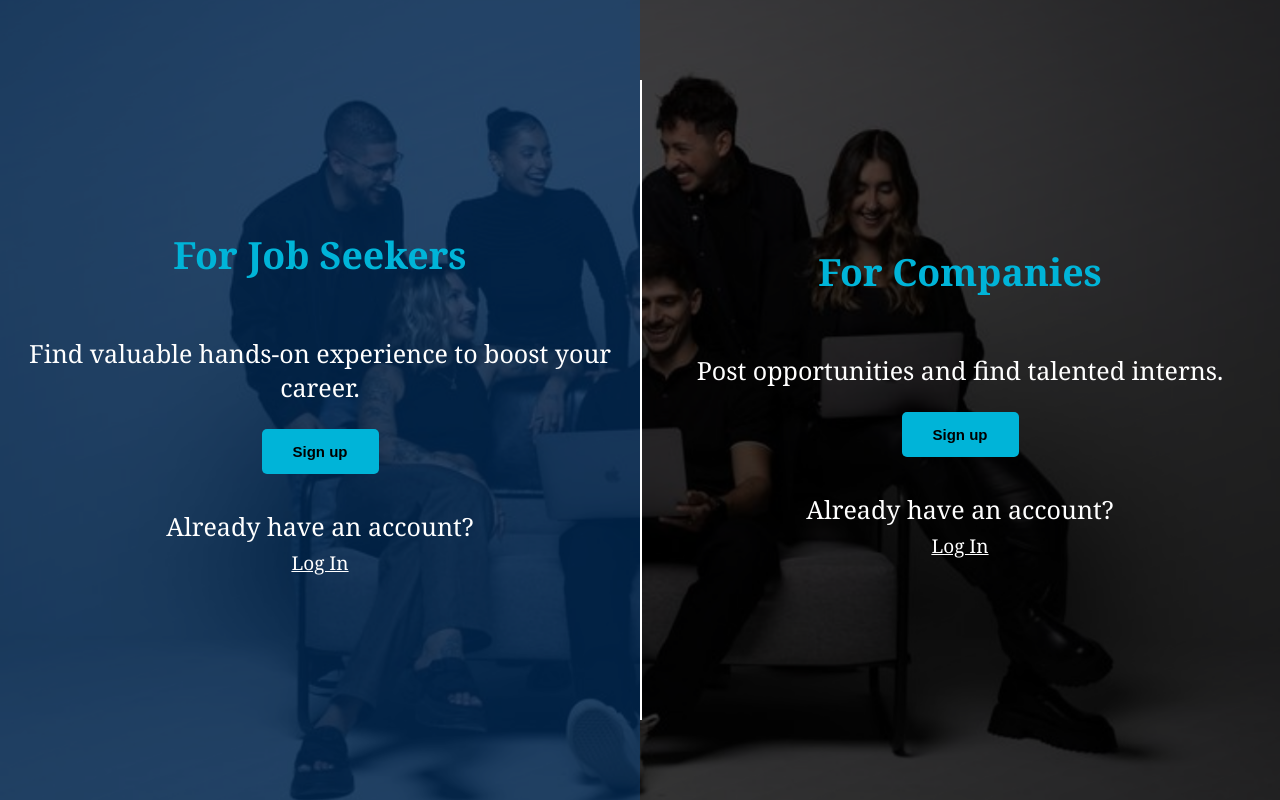
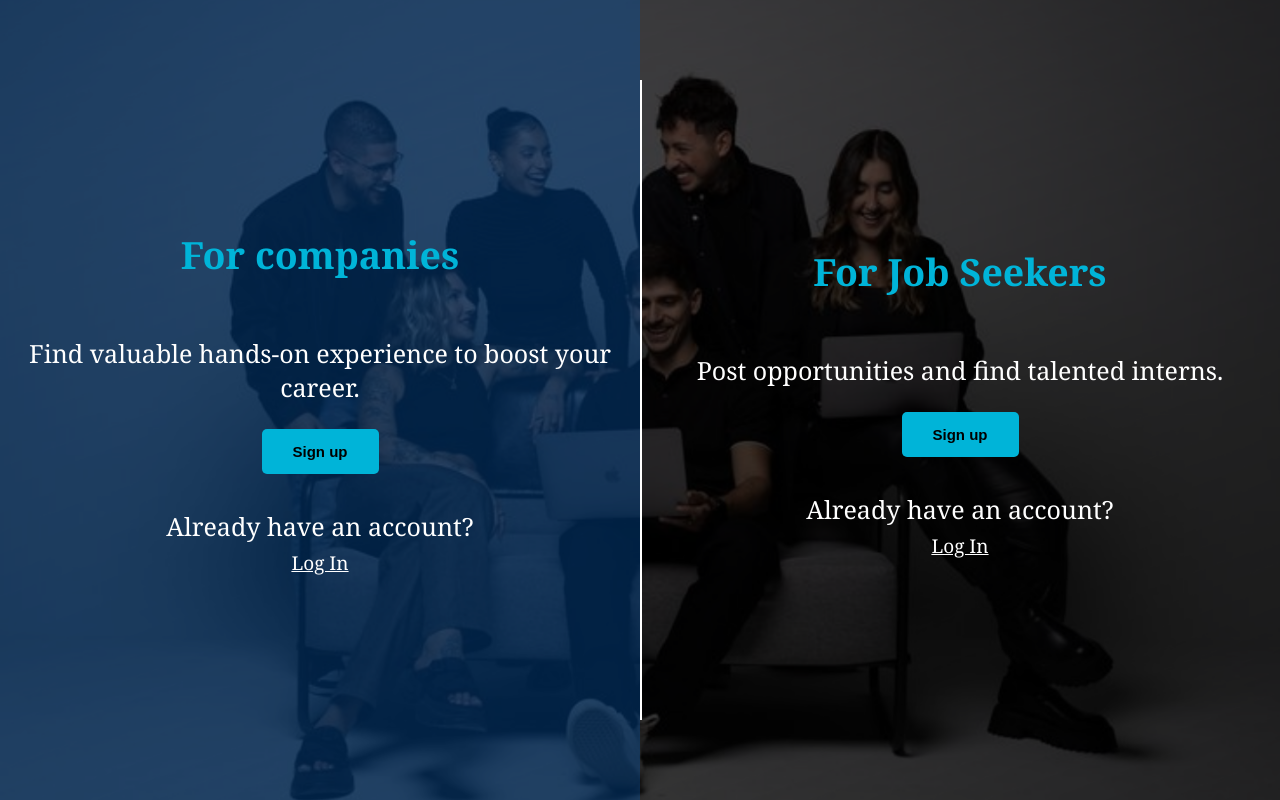
Before and after one commit to KushaRa/InternX_Front, a React (Create React App) app in the folder skillsync/: page /selectuser in a window 1280 px wide. Built offline with nearby package versions, Linux system fonts and the light colour scheme; no server answers.

Commit message:
update file

```diff
--- a/skillsync/src/Pages/selectUser/SelectUser.js
+++ b/skillsync/src/Pages/selectUser/SelectUser.js
@@ -7,7 +7,7 @@ const SelectUser = () => {
     <div className="select-user">
           <div className="select-user-content">
         <div className="job-seekers">
-          <h2>For Job Seekers</h2>
+          <h2>For companies</h2>
           <p>Find valuable hands-on experience to boost your career.</p>
          <button className="login-buttonSC"><Link to="/createacc">Sign up</Link></button>
           <p>
@@ -18,7 +18,7 @@ const SelectUser = () => {
           </p>
         </div>
         <div className="companies">
-          <h2>For Companies</h2>
+          <h2>For Job Seekers</h2>
           <p>Post opportunities and find talented interns.</p>
           <button className="login-buttonSC" ><Link to="/createacc">Sign up</Link></button>
           <p>Already have an account? <br></br><Link to="/login"><span className="signup-link">Log In</span></Link></p>
```
